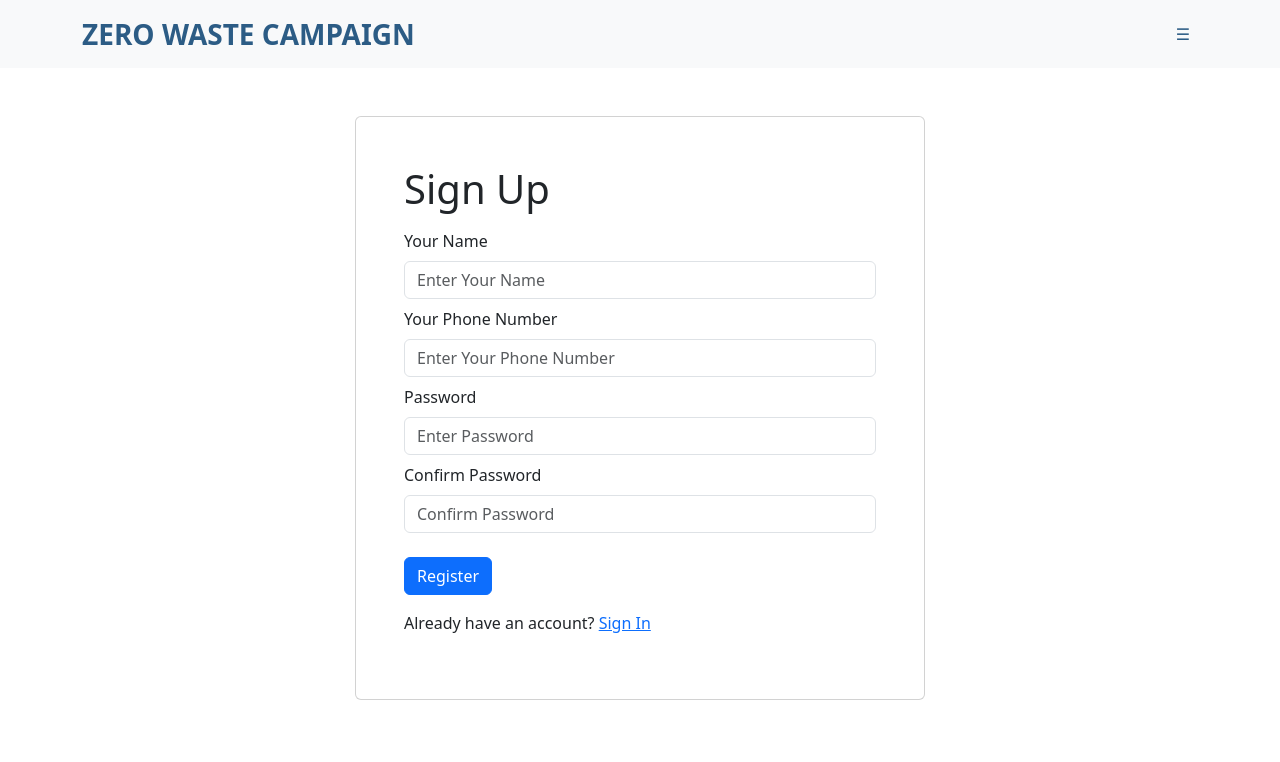
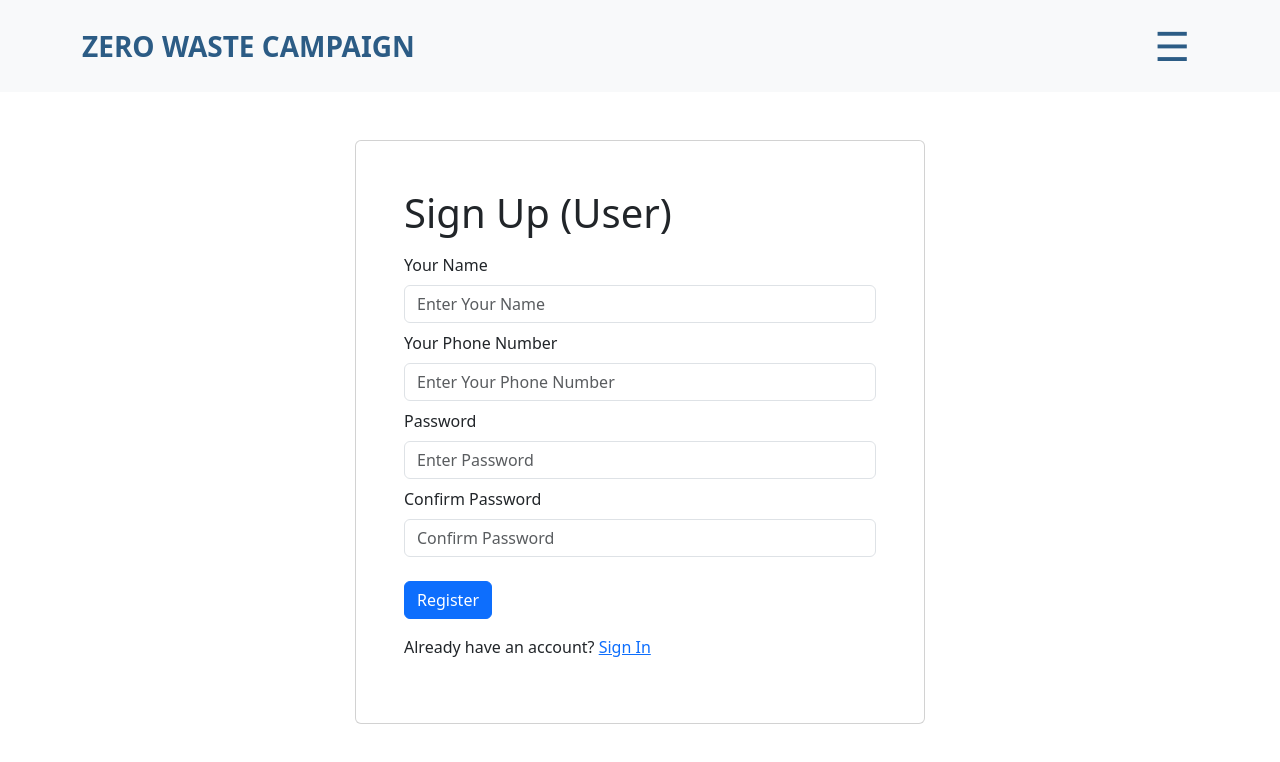
Before and after one commit to HACC2023/Sake, a React (Vite) app in the folder frontend/: page /signup in a window 1280 px wide. Shown: the top 762 px of the page. Built offline with nearby package versions, Linux system fonts and the light colour scheme.

Commit message:
update header

```diff
--- a/frontend/src/components/Header.jsx
+++ b/frontend/src/components/Header.jsx
@@ -64,7 +64,7 @@ const Header = () => {
           >
             <Nav>
               <Nav.Link onClick={handleOffcanvasToggle}>
-                <span className="burger-icon">&#9776;</span>
+                <span className="burger-icon fs-1 lh-2">&#9776;</span>
               </Nav.Link>
             </Nav>
           </Navbar.Collapse>
@@ -100,7 +100,7 @@ const Header = () => {
               </LinkContainer>
               <LinkContainer to="/signup">
                 <Nav.Link className="offcanvas-content">
-                  <FaSignOutAlt /> Sign Up
+                  <FaSignOutAlt /> Sign Up <span className="text-muted">(User Only)</span>
                 </Nav.Link>
               </LinkContainer>
             </>
--- a/frontend/src/screens/SignUp.jsx
+++ b/frontend/src/screens/SignUp.jsx
@@ -16,7 +16,7 @@ const SignUp = () => {
 
   return (
     <FormContainer>
-      <h1>Sign Up</h1>
+      <h1>Sign Up (User)</h1>
       <Form onSubmit={submitHandler}>
         <Form.Group className="my-2" controlId="name">
           <Form.Label>Your Name</Form.Label>
```
